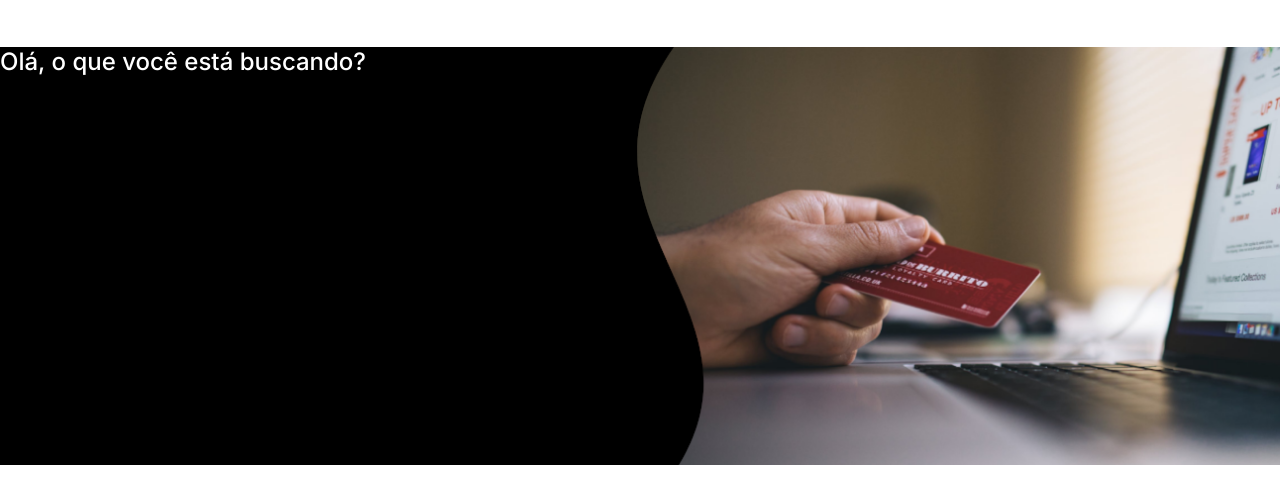
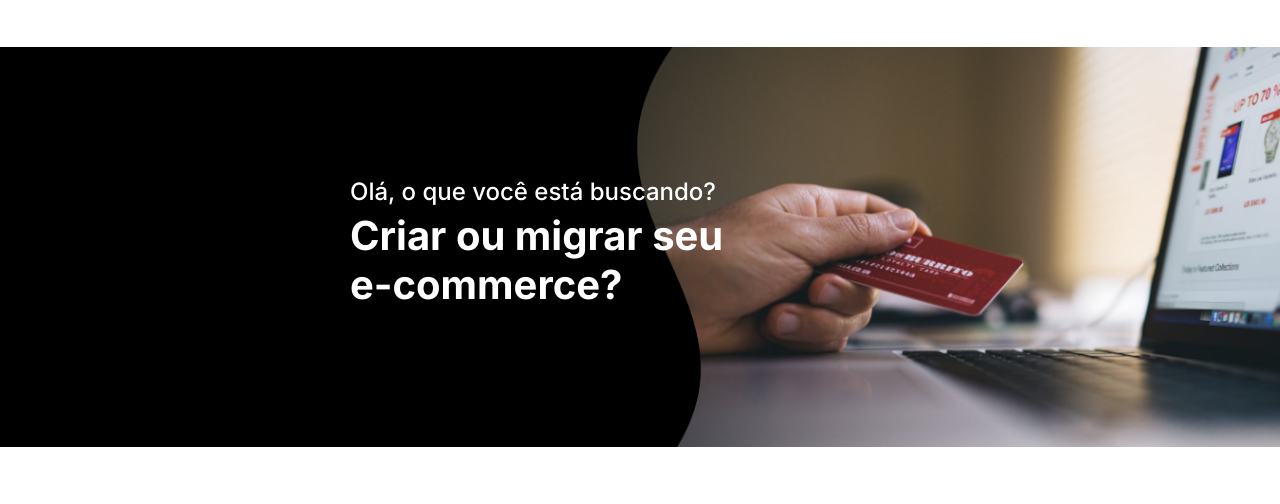
Before and after one commit to danylodebz/teste-corebiz, a plain HTML site: page index.html in a window 1280 px wide. Shown: the part 76-580 px from the top of the page. Drawn offline with Linux system fonts and the light colour scheme.

Commit message:
QUARTO COMMIT

```diff
--- a/index.html
+++ b/index.html
@@ -26,10 +26,12 @@
     </div>
       <span class="icons-navbar"><i class="fa-solid fa-cart-shopping" ></i></span>
     </div>
-    <div class="carrosel">
+    <div class="carrossel">
+      <div class="text-carrossel">
       <span>Olá, o que você está buscando?
       </span>
-      <h4>Criar ou migrar seu e-commerce</h4>
+      <h4>Criar ou migrar seu e-commerce?</h4>
+    </div>
     </div>
   </body>
 </html>
--- a/styles.css
+++ b/styles.css
@@ -47,7 +47,7 @@
     margin: 20px 10px;
 }
 
-.carrosel{
+.carrossel{
     background-image: url(assets/banner.png);
     background-repeat: no-repeat;
     background-size: cover;
@@ -55,14 +55,20 @@
     margin-top: 50px;
 }
 
-.carrosel > span{
-    display: flex;
+.text-carrossel > span{
+    font-size: 24px;
+}
+
+.text-carrossel > h4{
+    font-size: 40px;
+    margin-top: 5px;
+}
+
+.text-carrossel{
+    width: 400px;
     color: #FFFFFF;
     font-family: 'Inter';
-    font-size: 24px;
     height: 400px;
+    padding-top: 130px;
+    margin-left: 350px;
 }
-
-.carrosel > h4{
-    c
-}
```
